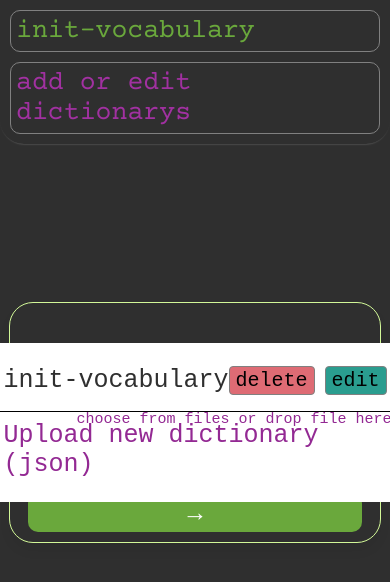
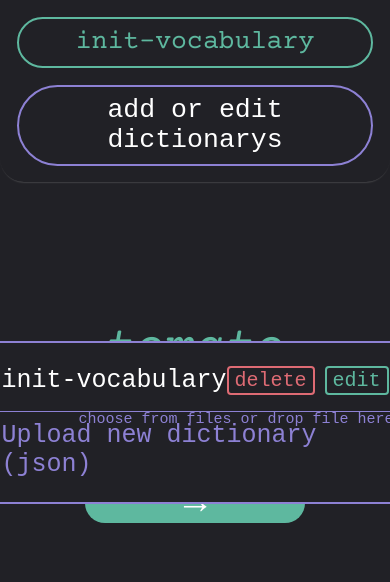
Before and after one commit to KiwiUserSFTW/language-cards, a React (Vite) app: page /cards in a window 390 px wide. Both pictures are taken after a click on the element "add or edit dictionarys". Shown: the top 582 px of the page. Built offline with nearby package versions, Linux system fonts and the light colour scheme.

Commit message:
ui main elements have changed

```diff
--- a/src/components/cards/card/card.scss
+++ b/src/components/cards/card/card.scss
@@ -8,30 +8,34 @@
   justify-content: center;
   padding: $padding-large;
   min-width: 350px;
-  border: 1px solid #d2f898;
+  // border: 1px solid $color-primary;
   border-radius: $border-radius-large;
-  box-shadow: 0 8px 12px rgba(0, 0, 0, 0.05);
-  transition: box-shadow 0.3s ease, transform 0.3s ease;
+  // box-shadow: 0 8px 12px rgba(0, 0, 0, 0.05);
+  // transition: box-shadow 0.3s ease, transform 0.3s ease;
+
   &-title {
     color: $color-primary;
-    font-size: $font-size-xlarge;
-    font-weight: $font-weight-bold;
+    font-size: $font-size-xtitle;
+    font-weight: $font-weight-regular;
     text-align: center;
-    padding-top: 0;
-    padding-bottom: 10px;
+    padding-bottom: 0;
+    margin: 0;
   }
 
   &-answer-input {
     display: flex;
-    gap: 15px;
+    flex-direction: column;
+    align-items: center;
 
     input {
+      margin: 3vh 0 2vh 0;
       font-size: $font-size-xlarge;
       border: 1px solid $color-primary;
-      border-radius: $border-radius-medium;
+      border-radius: $border-radius-xlarge;
       padding: $pading-xmedium;
-      font-size: $font-size-base;
+      font-size: $font-size-medium;
       transition: border-color 0.2s ease;
+      text-align: center;
 
       &:focus {
         border-color: $color-primary;
@@ -40,16 +44,27 @@
     }
 
     button {
+      display: flex;
+      align-items: flex-end;
+      justify-content: center;
       background-color: $color-primary;
       color: #ffffff;
       border: none;
-      border-radius: $border-radius-medium;
-      padding: 0 15px;
+      border-radius: $border-radius-xlarge;
       cursor: pointer;
       transition: background-color 0.2s ease;
-      font-size: $font-size-base;
+      font-size: $font-size-xlarge;
+      width: 220px;
+      height: 5.5vh;
+      margin-top: 1vh;
+
+      .arrow {
+        position: relative;
+        bottom: 3px;
+      }
+
       &:hover {
-        background-color: #578a30;
+        background-color: #6edebe;
       }
     }
   }
@@ -76,7 +91,7 @@
     padding: $padding-medium;
 
     &-title {
-      font-size: $font-size-large;
+      font-size: $font-size-xlarge;
     }
 
     &-answer-input {
@@ -84,14 +99,18 @@
       gap: 10px;
 
       input {
-        font-size: $font-size-base;
+        font-size: $font-size-medium;
         padding: $padding-small;
       }
+    }
 
-      button {
-        width: 100%;
-        font-size: $font-size-base;
-        padding: $padding-small;
+    button {
+      padding: $padding-small;
+      font-size: $font-size-large;
+      height: 40px;
+
+      .arrow {
+        top: 4px;
       }
     }
   }
--- a/src/components/cards/card/card.tsx
+++ b/src/components/cards/card/card.tsx
@@ -64,7 +64,9 @@ const Card: FC<CardPropsType> = ({ value, answer, updateCards }) => {
           onKeyDown={handleEnterPress}
           onChange={(e) => setInput(e.target.value)}
         ></input>
-        <button onClick={handleClick}> → </button>
+        <button onClick={handleClick}>
+          <div className="arrow">→</div>
+        </button>
       </div>
     </div>
   );
--- a/src/components/dictionaries/dictionariesModalList/dictionariesListItem/dictionariesListItem.scss
+++ b/src/components/dictionaries/dictionariesModalList/dictionariesListItem/dictionariesListItem.scss
@@ -5,7 +5,7 @@
   margin: 8px;
   padding: $padding-medium;
   position: relative;
-
+  color: white;
   &-title {
     overflow: hidden;
     text-overflow: ellipsis;
@@ -21,7 +21,7 @@
     transform: translateY(-8px);
     width: 100%;
     height: 1px;
-    background-color: black;
+    background-color: $color-accent;
   }
 
   &:first-child::before {
@@ -33,18 +33,22 @@
     gap: 10px;
 
     button {
+      background-color: $color-background-global;
       border: 1px solid $color-border;
       border-radius: 4px;
       font-family: $font-alt;
       font-size: $font-size-medium;
       cursor: pointer;
     }
+
     button:first-child {
-      background-color: #de6b74;
+      color: $color-danger;
+      border: 2px solid $color-danger;
     }
 
     button:last-child {
-      background-color: #2a9d8f;
+      color: $color-success;
+      border: 2px solid $color-success;
     }
   }
 }
--- a/src/components/dictionaries/dictionaryModalEditor/dictionaryModalEditor.scss
+++ b/src/components/dictionaries/dictionaryModalEditor/dictionaryModalEditor.scss
@@ -33,7 +33,7 @@
             left: 0;
             height: 1px;
             width: 100%;
-            border-top: 2px dashed $color-border;
+            border-top: 2px dashed $color-accent;
         }
 
         &:first-child::before {
@@ -103,31 +103,35 @@
 
         &-button {
             button {
-                border: 1px solid $color-border;
+                border: 2px solid;
                 border-radius: 4px;
                 font-family: $font-alt;
                 font-size: $font-size-base;
+                background-color: $color-background-global;
                 cursor: pointer;
             }
 
             .delete {
-
-                background-color: $color-danger;
+                color: $color-danger;
+                border: 2px solid $color-danger;
 
             }
 
             .add {
-                background-color: $color-success;
+                color: $color-success;
+                border: 2px solid $color-success;
             }
         }
     }
 }
 
 .dict-editor-form-save button {
-    background-color: $color-success;
+    background-color: $color-background-global;
     color: black;
     padding: $padding-medium $padding-large;
-    border: none;
+    color: $color-success;
+    border: 2px solid $color-success;
+
     border-radius: $border-radius-small;
     font-size: $font-size-base;
     font-weight: $font-weight-regular;
--- a/src/components/general/modal/modal.scss
+++ b/src/components/general/modal/modal.scss
@@ -27,8 +27,9 @@
 }
 
 .modal-content {
-  background-color: white;
+  background-color: $color-background-global;
   padding: $padding-medium;
+  border: 2px solid $color-accent;
   border-radius: 9px;
   transition: transform 0.3s ease;
 }
--- a/src/components/general/tabSwitcher/tabSwitcher.scss
+++ b/src/components/general/tabSwitcher/tabSwitcher.scss
@@ -1,24 +1,31 @@
 .tab-container {
-  .tab {
-    padding: 5px;
-    margin: 10px;
-    border: 1px solid $color-border;
-    border-radius: $border-radius-medium;
-    cursor: pointer;
-    font-size: $font-size-medium;
-    font-family: $font-prime;
-
-    &-button {
-      color: $color-accent-light;
-    }
-  }
-
   position: absolute;
   top: 10px;
   right: 10px;
   color: white;
   box-shadow: 0 2px 2px -2px $color-border;
   border-radius: $border-radius-large;
+
+  .tab {
+    position: relative;
+    padding: 1vh;
+    margin: 2vh;
+    border: 2px solid $color-success;
+    border-radius: $border-radius-xlarge;
+    cursor: pointer;
+    font-size: $font-size-medium;
+    font-family: $font-prime;
+    text-align: center;
+
+    &-button {
+      font-family: $font-mono;
+      font-weight: $font-weight-regular;
+      font-size: $font-size-base;
+      color: $color-white;
+      border-color: $color-accent;
+    }
+  }
+
   .active {
     color: $color-primary;
   }
@@ -30,6 +37,7 @@
     top: 0;
     left: 50%;
     transform: translateX(-50%);
+
     .tab {
       font-size: $font-size-xbase;
     }
--- a/src/styles/_variables.scss
+++ b/src/styles/_variables.scss
@@ -1,15 +1,15 @@
 // Colors
-$color-primary: #6aa83c;
+$color-primary: #5eb89f;
 // contrast $color-primary: #86c744;
 $color-primary-hover: #578a30;
-$color-accent: rgb(147, 41, 147);
+$color-accent: #8d81d4;
 $color-accent-light: rgb(161, 49, 161);
 $color-danger: #de6b74;
-$color-success: #2a9d8f;
+$color-success: #5eb89f;
 $color-border: grey;
 $color-white: #ffffff;
 $color-background: #d2f898;
-$color-background-global: #2f2f2f;
+$color-background-global: #212126;
 
 $color-shadow-red: rgba(255, 0, 0, 0.8);
 $color-shadow-blue: rgba(0, 123, 255, 0.8);
@@ -19,7 +19,7 @@ $color-shadow-yellow: rgb(212, 218, 30);
 $border-radius-small: 0.25rem;
 $border-radius-medium: 0.625rem;
 $border-radius-large: 1.5rem;
-
+$border-radius-xlarge: 3rem;
 // Padding
 $padding-small: 0.3125rem; // 5px
 $padding-medium: 0.625rem; // 10px
@@ -35,6 +35,7 @@ $font-size-medium: 1.875rem; // 30px
 $font-size-large: 2.375rem; // 38px
 $font-size-xlarge: 3.125rem; // 50px
 $font-size-title: 3.75rem; // 60px
+$font-size-xtitle: 6rem; // 70px
 
 // Fonts
 $font-mono: "Courier New", Courier, monospace;
```
